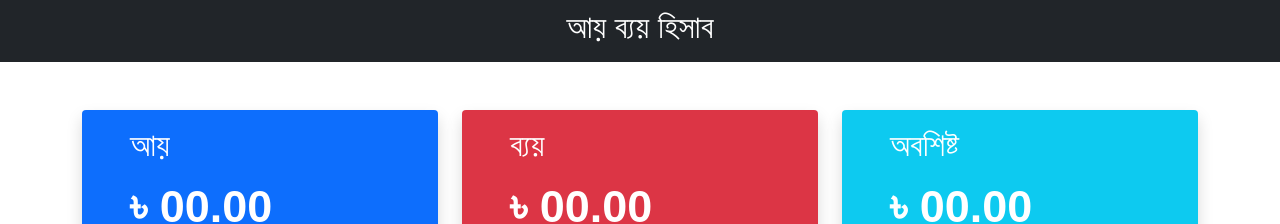
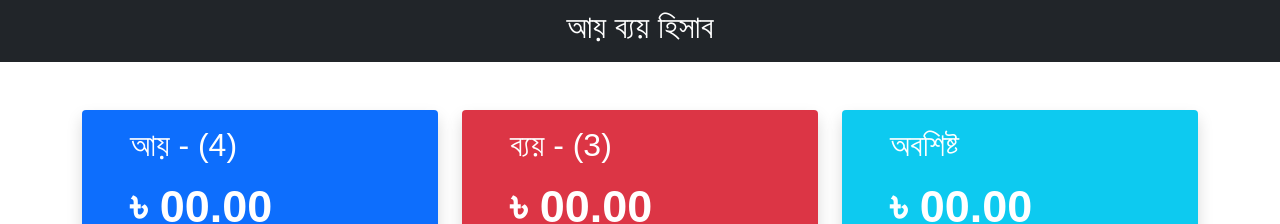
Before and after one commit to wapborhan/income-expense-react, a React (Create React App) app: page / in a window 1280 px wide. Shown: the top 224 px of the page. Built offline with nearby package versions, Linux system fonts and the light colour scheme; a web font is replaced by a local one.

Commit message:
Update Dashboard.jsx

```diff
--- a/src/components/pages/Dashboard/Dashboard.jsx
+++ b/src/components/pages/Dashboard/Dashboard.jsx
@@ -1,14 +1,16 @@
 import React from "react";
 
 const Dashboard = (props) => {
-  // console.log(props.alldata);
+  var inclen = props.alldata.incomeDetails.length;
+  var explen = props.alldata.expenseDetails.length;
+
   return (
     <section>
       <div className="container py-5">
         <div className="row">
           <div className="col-md-4 mb-2 mb-md-0">
             <div className="py-3 px-5 shadow bg-primary text-white rounded">
-              <h2 className="title">আয়</h2>
+              <h2 className="title">আয় - ({inclen})</h2>
               {props.alldata.incomeDetails.map((indata) => {})}
               <p className="amount">
                 ৳ <span id="prebalance">00.00</span>
@@ -17,7 +19,7 @@ const Dashboard = (props) => {
           </div>
           <div className="col-md-4 mb-2 mb-md-0">
             <div className="py-3 px-5 shadow bg-danger text-white rounded">
-              <h2 className="title">ব্যয়</h2>
+              <h2 className="title">ব্যয় - ({explen})</h2>
               {props.alldata.expenseDetails.map((exdata) => {})}
               <p className="amount">
                 ৳ <span id="total-expense">00.00</span>
```
